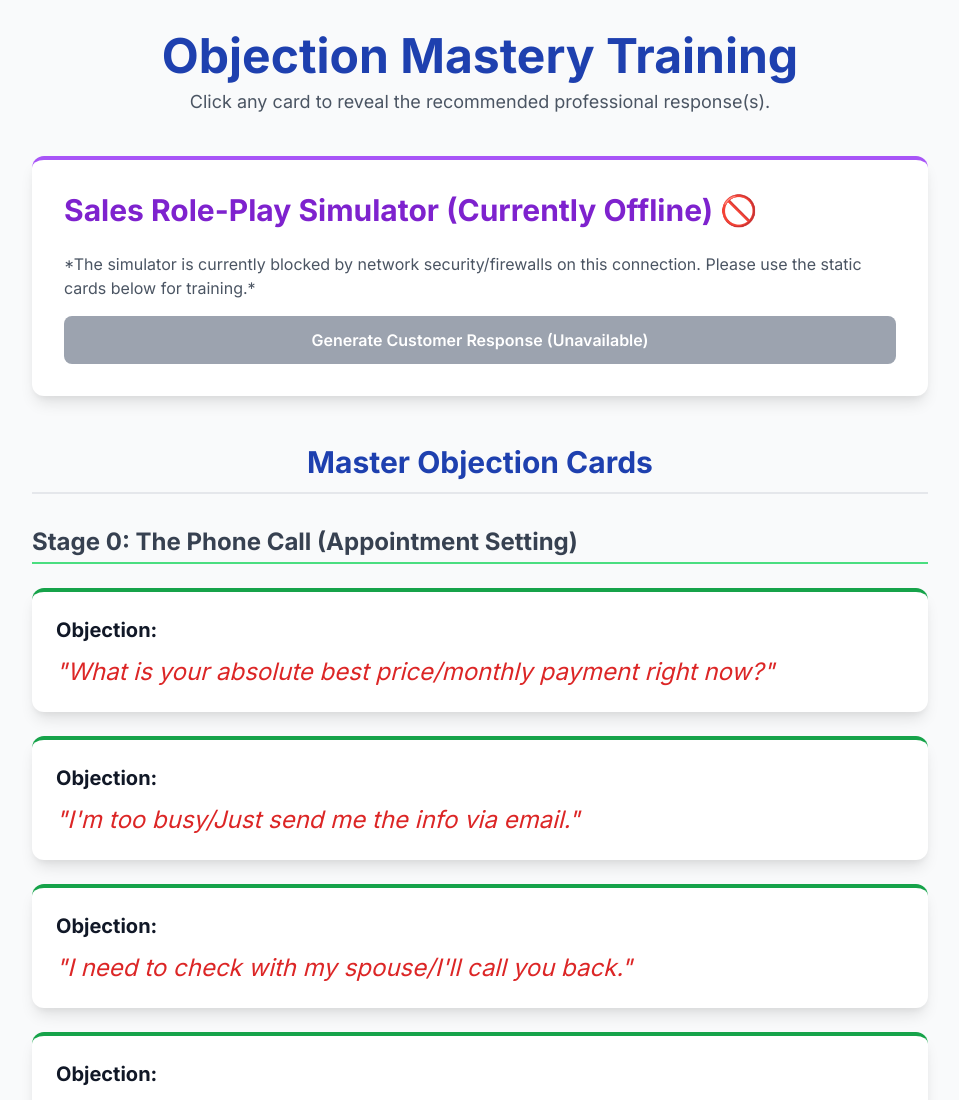
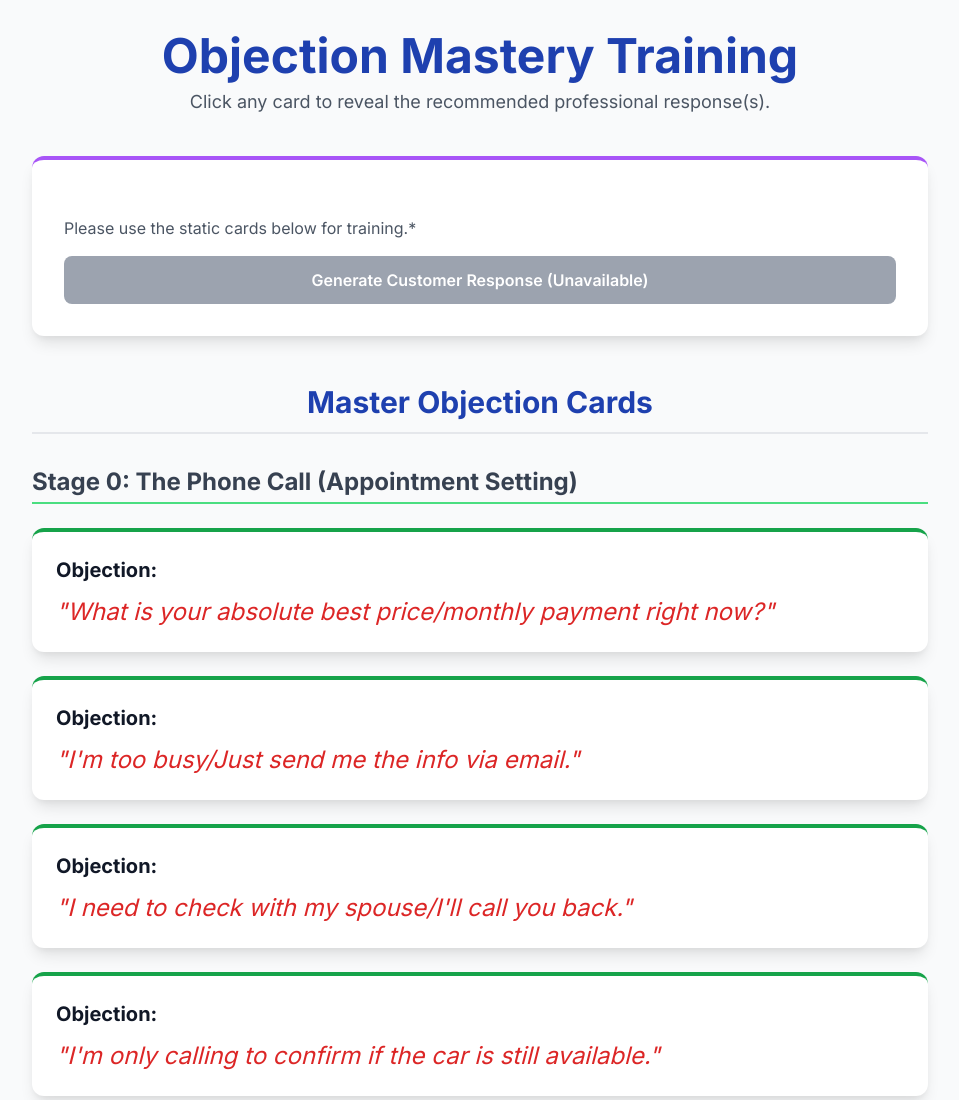
Before and after one commit to JalleySBV/Sales-Training-Objections, a plain HTML site: page index.html in a window 1280 px wide. Shown: the top 1100 px of the page, without its empty margins (160-1119 px from the left). Drawn offline with nearby package versions, Linux system fonts and the light colour scheme.

Commit message:
Update index.html

```diff
--- a/index.html
+++ b/index.html
@@ -50,10 +50,10 @@
         <!-- Sales Role-Play Simulator Section - Now includes a message about the block -->
         <section class="mb-12 p-8 bg-white rounded-xl card-shadow border-t-4 border-purple-500">
             <h2 class="text-3xl font-bold text-purple-700 mb-6 flex items-center">
-                Sales Role-Play Simulator (Currently Offline) 🚫
+
             </h2>
             <p class="text-gray-600 mb-4">
-                *The simulator is currently blocked by network security/firewalls on this connection. Please use the static cards below for training.*
+               Please use the static cards below for training.*
             </p>
             <button class="w-full bg-gray-400 text-white font-semibold py-3 rounded-lg cursor-not-allowed">
                 Generate Customer Response (Unavailable)
```
